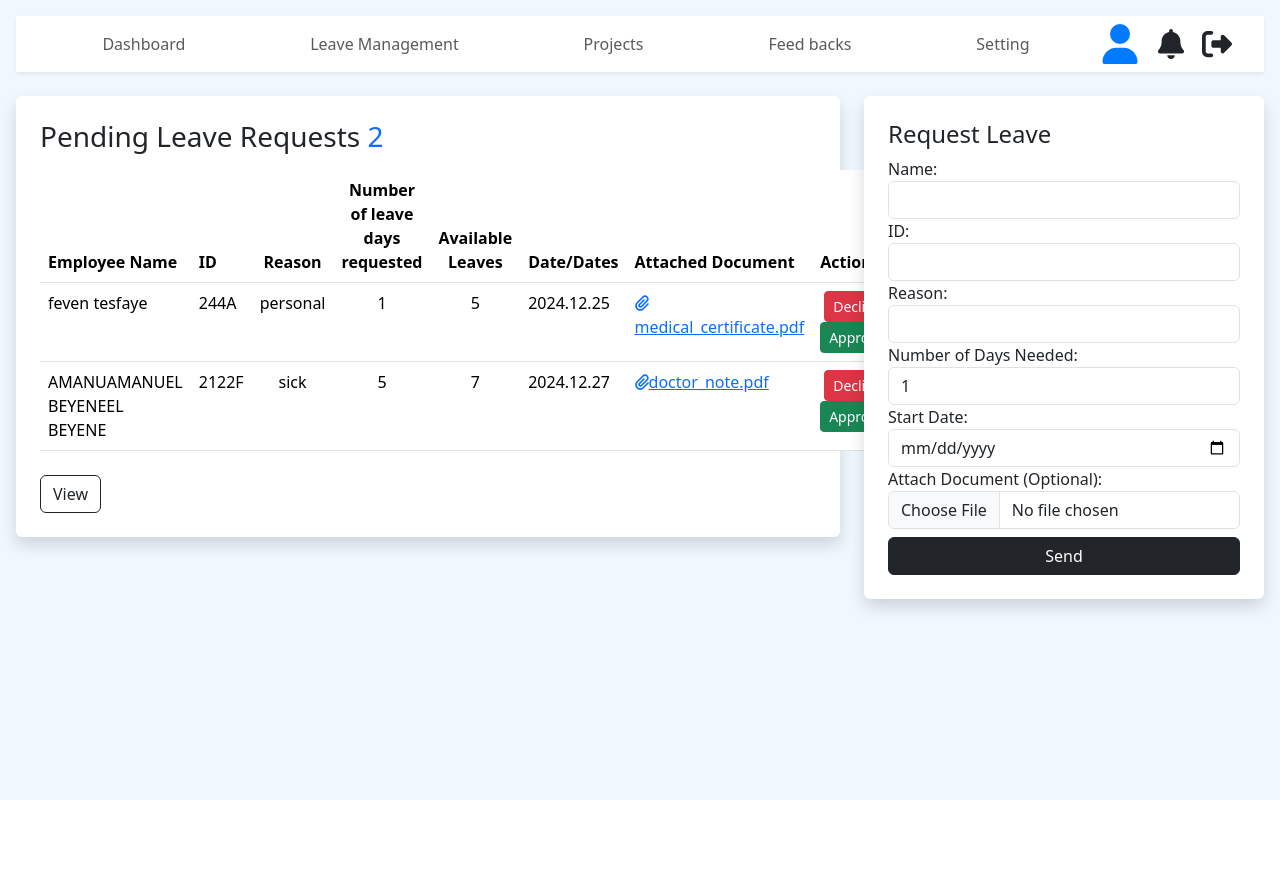
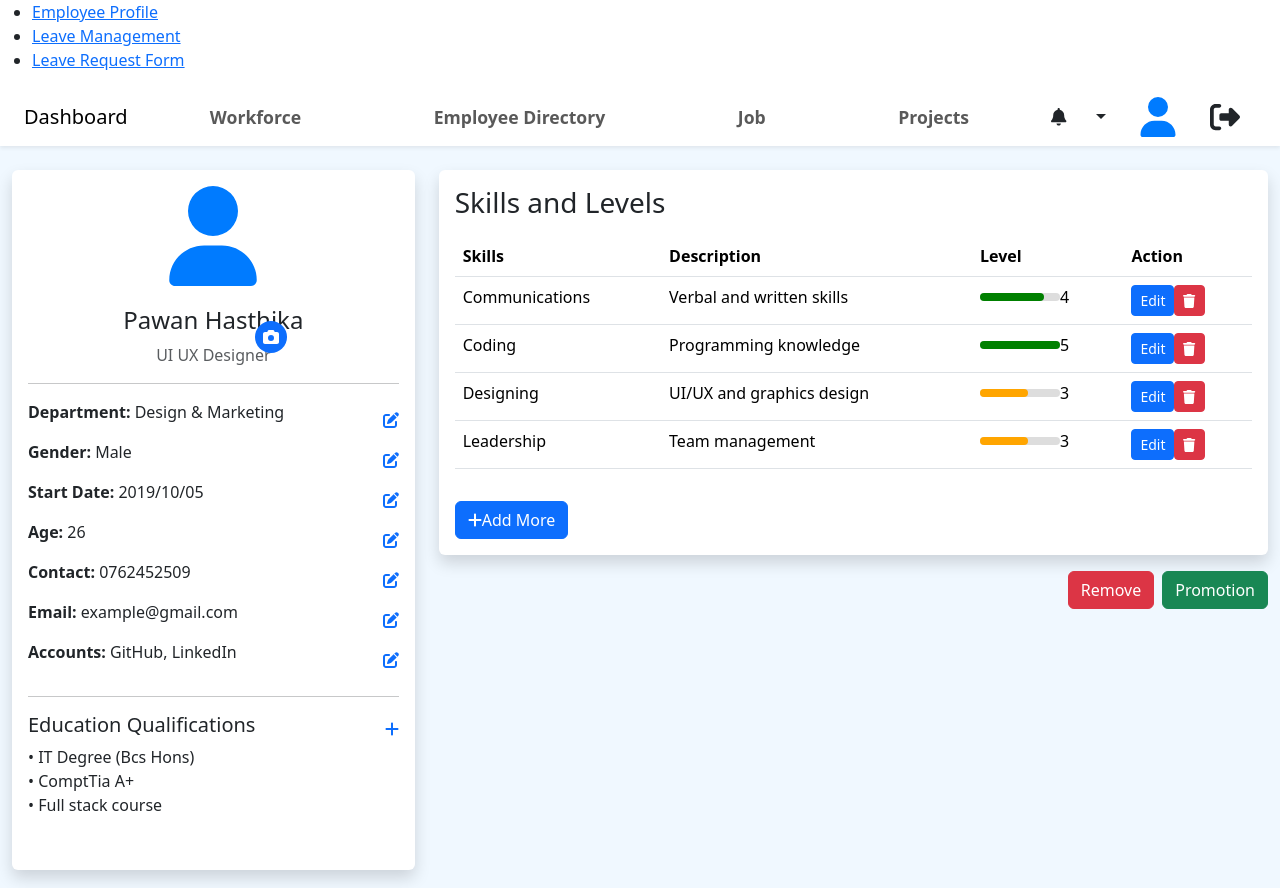
Before and after one commit to Software-Project-L2S2/WorkForce-HR-Frontend, a React (Create React App) app: page / in a window 1280 px wide. Before the commit the page ends 800 px from the top, so only its background shows below. Built offline with nearby package versions, Linux system fonts and the light colour scheme.

Commit message:
WIP: Temporary commit before switching branch

```diff
--- a/package.json
+++ b/package.json
@@ -11,6 +11,7 @@
     "react": "^19.0.0",
     "react-bootstrap": "^2.10.9",
     "react-dom": "^19.0.0",
+    "react-router-dom": "^7.5.3",
     "react-scripts": "5.0.1",
     "web-vitals": "^2.1.4"
   },
--- a/src/App.js
+++ b/src/App.js
@@ -1,30 +1,32 @@
-
-/*import './App.css';
-import {Employeeprofile} from './EmployeeProfile/Employeeprofile';
-
+// filepath: /Users/pawanhasthika/Documents/project/SoftwareProject-2ndYear/Frondend/my-react-app/src/App.js
+import './App.css';
+import { BrowserRouter as Router, Routes, Route, Link } from 'react-router-dom';
+import { Employeeprofile } from './EmployeeProfile/Employeeprofile';
+import LeaveManagement from './LeaveManagement/Leavemanagement';
+import LeaveRequestForm from './EmployeeLeaveRequest/Employeeleaverequest';
 
 function App() {
   return (
-    <div>
-      <Employeeprofile/>
+    <Router>
+      <div>
+        {/* Navigation Links */}
+        <nav>
+          <ul>
+            <li><Link to="/">Employee Profile</Link></li>
+            <li><Link to="/leave-management">Leave Management</Link></li>
+            <li><Link to="/leave-request">Leave Request Form</Link></li>
+          </ul>
+        </nav>
 
-    </div>
+        {/* Routes */}
+        <Routes>
+          <Route path="/" element={<Employeeprofile />} />
+          <Route path="/leave-management" element={<LeaveManagement />} />
+          <Route path="/leave-request" element={<LeaveRequestForm />} />
+        </Routes>
+      </div>
+    </Router>
   );
 }
 
-export default App;*/
-import LeaveManagement from './LeaveManagement/Leavemanagement';
-
-function App() {
-  return <LeaveManagement />;
-}
-
 export default App;
-
-/*import LeaveRequestForm from './EmployeeLeaveRequest/Employeeleaverequest';
-
-function App() {
-  return < LeaveRequestForm/>;
-}
-
-export default App;*/
```
Also changed, not shown: 1 other file (tests, documents, lock files or other folders).
